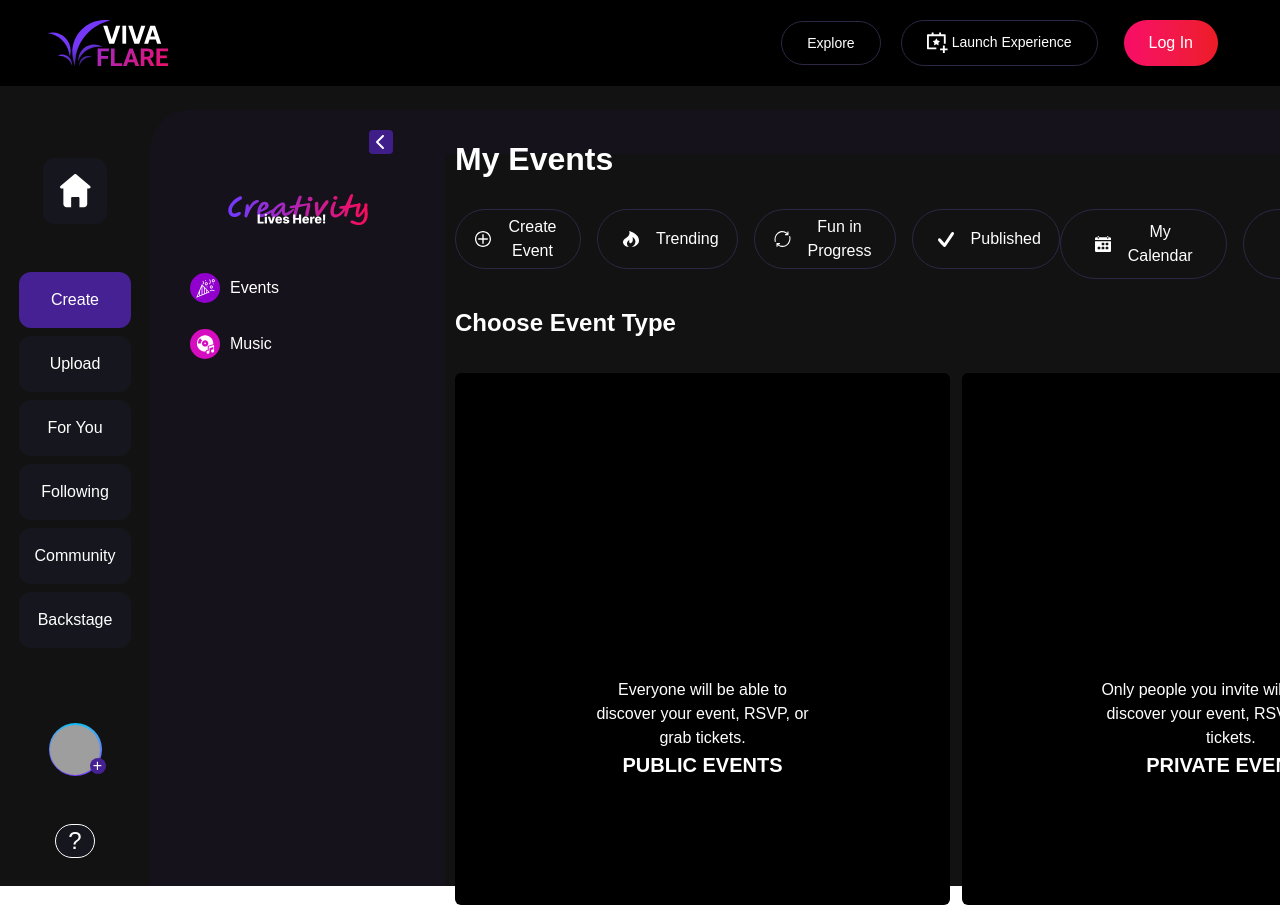
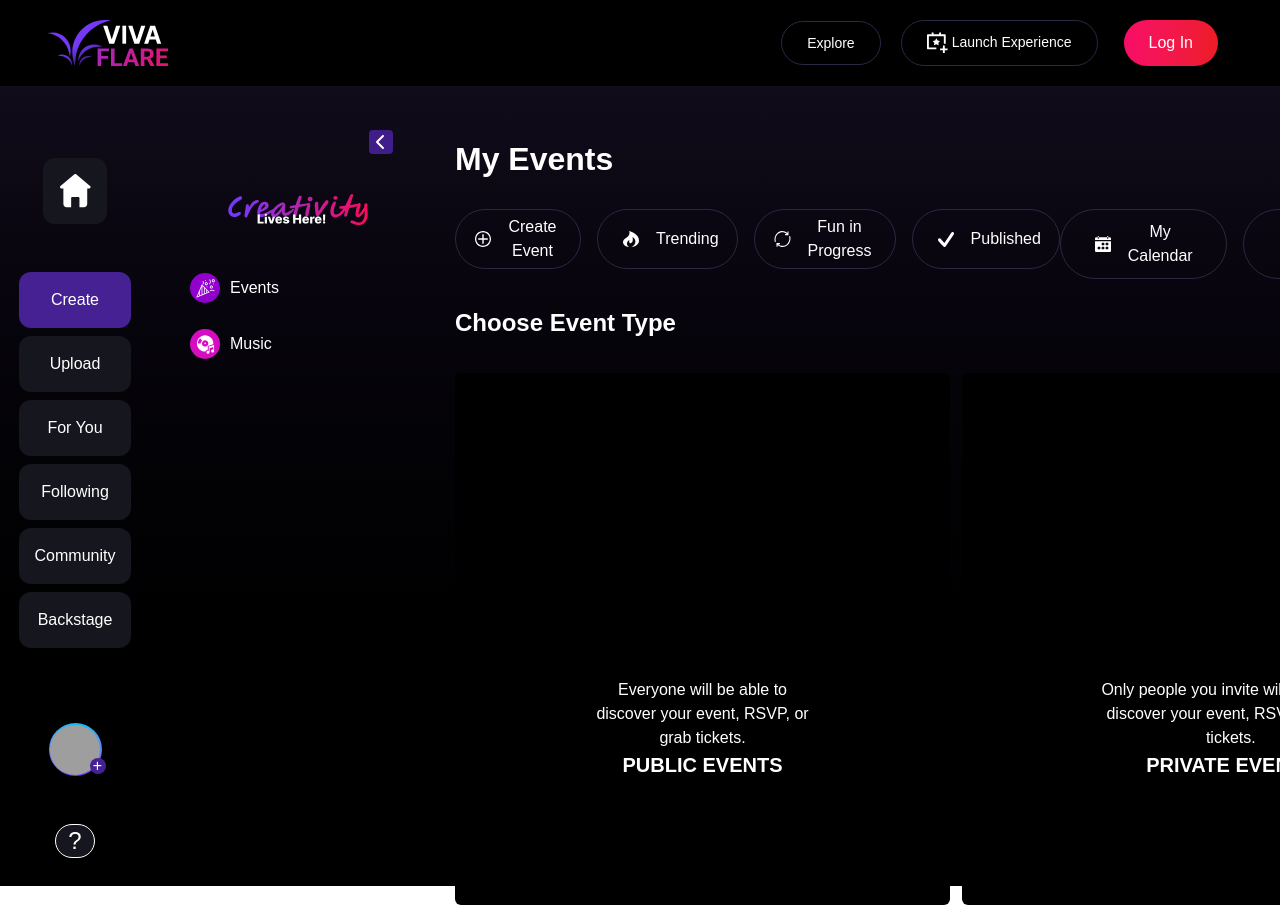
Before and after one commit to Capybara003/vivaflare-mvp, a Next.js app: page /create in a window 1280 px wide. Shown: the top 910 px of the page. Built offline with nearby package versions, Linux system fonts and the light colour scheme; grey boxes are pictures that could not be loaded.

Commit message:
update background color

```diff
--- a/app/component/searchEvent/searchEnvet.tsx
+++ b/app/component/searchEvent/searchEnvet.tsx
@@ -1,6 +1,6 @@
 const SearchEventPage = () => {
     return (
-        <div className="mt-6 bg-[#15121B] rounded-t-[40px] flex flex-col gap-16 justify-center items-center" style={{ height: '-webkit-fill-available' }}>
+        <div className="mt-6  rounded-t-[40px] flex flex-col gap-16 justify-center items-center" style={{ height: '-webkit-fill-available' }}>
             <div className="flex flex-col items-center">
                 <img src={"/image/launchevent/creativity.svg"}/>
             </div>
--- a/app/component/sidebar/sidebarComponent.tsx
+++ b/app/component/sidebar/sidebarComponent.tsx
@@ -19,7 +19,7 @@ const SidebarComponent = () => {
         { title: 'Settings', route: '/settings' }
     ]
     return (
-        <div className="w-[150px] h-full bg-[#121212] py-[72px] px-5 flex flex-col items-center gap-12 relative">
+        <div className="w-[150px] h-full py-[72px] px-5 flex flex-col items-center gap-12 relative">
             <div className="w-16">
                 <SidebarButton isSelected={pathname === '/'} onclick={() => router.push('/')}>
                     <img src="/image/sidebar/home.svg" alt="home" />
--- a/app/create/layout.tsx
+++ b/app/create/layout.tsx
@@ -8,7 +8,7 @@ export default function CreateLayout({
     return (
         <div className="flex" style={{ height: '-webkit-fill-available' }}>
             {/* Optional: Add header, sidebar, etc. here */}
-            <div className="bg-[#15121B] mt-6 rounded-tl-[40px]">
+            <div className=" mt-6 rounded-tl-[40px]">
                 <CreateSidebar />
             </div>
             <div className="w-full">
--- a/app/create/page.tsx
+++ b/app/create/page.tsx
@@ -15,7 +15,7 @@ const Create = () => {
         { img: '/image/launchevent/backstage.svg', title: 'Backstage' }
     ]
     return (
-        <div className="flex flex-col gap-16 mt-[24px] pt-5 pb-6 pr-[90px] bg-[#15121B] rounded-tr-[40px] flex-1/2" style={{ height: '-webkit-fill-available' }}>
+        <div className="flex flex-col gap-16 mt-[24px] pt-5 pb-6 pr-[90px]  rounded-tr-[40px] flex-1/2" style={{ height: '-webkit-fill-available' }}>
             <div className="flex flex-col gap-[26px] px-[10px] py-[5px]">
                 <p className="text-[32px] text-white font-semibold">My Events</p>
                 <div className="flex justify-between pr-[80px]">
--- a/app/layout.tsx
+++ b/app/layout.tsx
@@ -30,9 +30,9 @@ export default function RootLayout({
         className={`${geistSans.variable} ${geistMono.variable} antialiased h-screen flex flex-col`}
       >
         <Header />
-        <div className="h-full w-screen flex flex-1/2">
+        <div className="h-full w-screen flex flex-1/2 bg-gradient-to-b from-[#110C1A] to-black">
           <SidebarComponent />
-          <div className="bg-[#121212] flex-1/2">
+          <div className="flex-1/2">
             {children}
           </div>
         </div>
```
